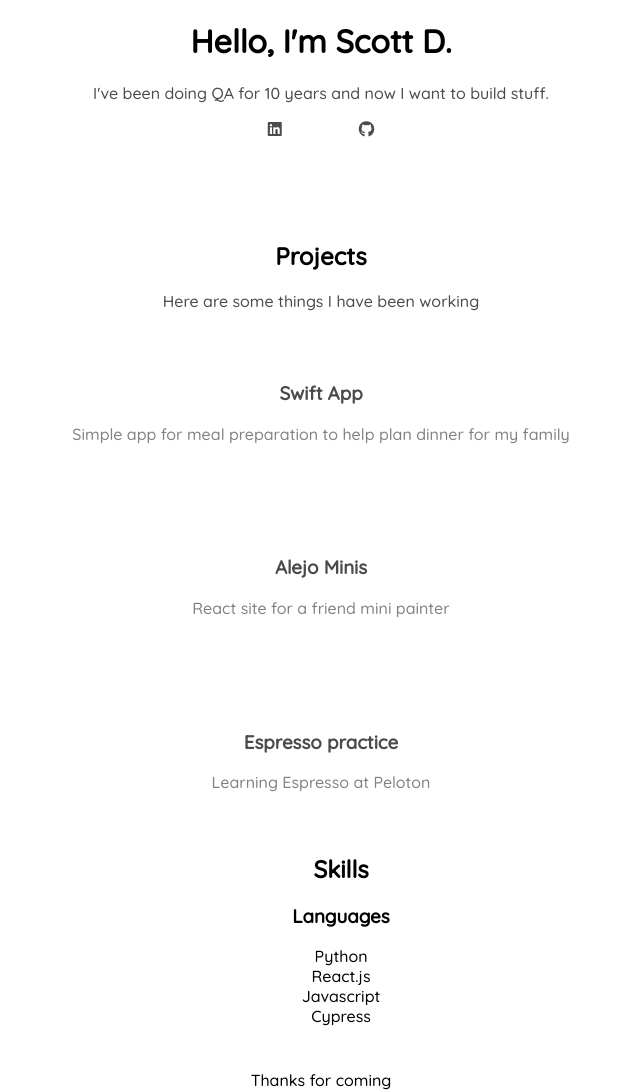
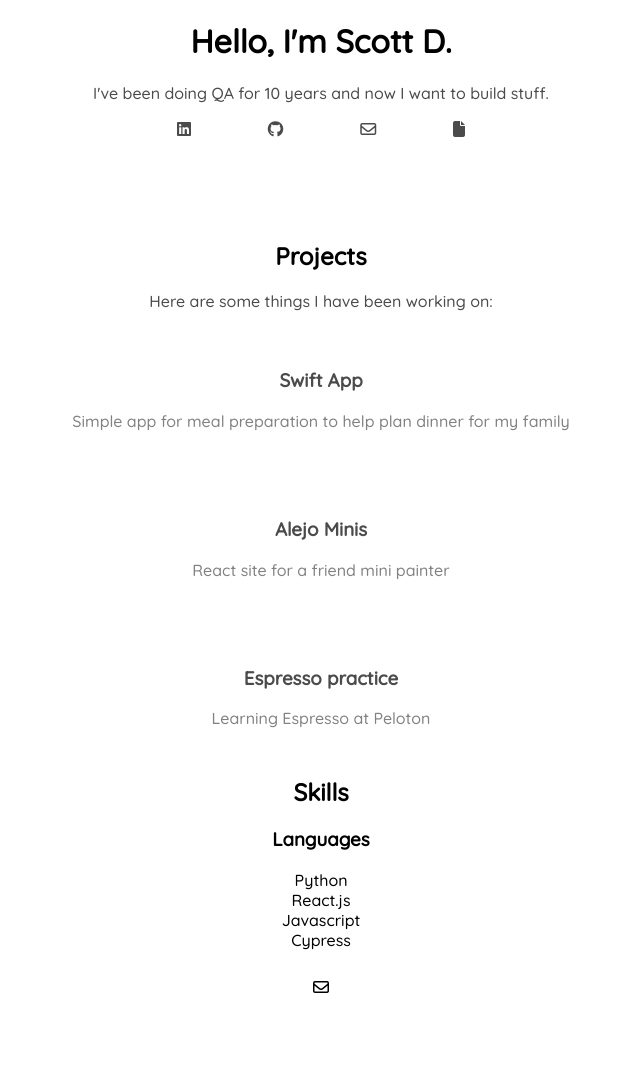
Before and after one commit to escosio/scottdantuono, a React (Create React App) app: page / in a window 1280 px wide. Shown: the whole page, without its empty margins (319-959 px from the left). After the commit the page ends 997 px from the top, so only its background shows below. Built offline with nearby package versions, Linux system fonts and the light colour scheme.

Commit message:
email icon and resume, some projects

```diff
--- a/src/App.js
+++ b/src/App.js
@@ -11,7 +11,9 @@ function App() {
       <Projects />
       <Skills />
       {/* About me */}
-      <footer>Thanks for coming</footer>
+      <footer>
+        <a href="mailto: scottd26@gmail.com" target="_blank"><i class="fa-regular fa-envelope"></i></a>
+      </footer>
     </div>
   );
 }
--- a/src/components/Header.js
+++ b/src/components/Header.js
@@ -1,5 +1,6 @@
 import React, { useState } from "react";
 import { Navbar } from "./Navbar";
+import resume from "../assets/scott_dantuono_resume.pdf"
 
 export const Header = () => {
   return (
@@ -19,6 +20,14 @@ export const Header = () => {
             <i class="fa-brands fa-github" style={{color: "#000000",}}></i>
           </a>
         </li>
+        <li>
+        <a href="mailto: scottd26@gmail.com" target="_blank"><i class="fa-regular fa-envelope"></i></a>
+        </li>
+        <li>
+          <a href={resume} download="scottdantuono.pdf">
+          <i class="fa-solid fa-file"></i>
+          </a>
+        </li>
       </div>
       {/* <p>I've worked at Peloton, SeatGeek and Meetup.</p> */}
     </div>
--- a/src/components/ProjectCard.js
+++ b/src/components/ProjectCard.js
@@ -4,11 +4,13 @@ import "../css/Projects.css"
 export const ProjectCard = ({project}) => {
 
     return(
-        <div className="project-card flex">
-            <h3>{project.title}</h3>
+        <div className="project-card">
+            <>
+            <h4>{project.title}</h4>
             <p>{project.desc}</p>
             <li>React.js</li>
             <button>Visit site</button>
+            </>
         </div>
     )
 }
--- a/src/components/Projects.js
+++ b/src/components/Projects.js
@@ -24,7 +24,7 @@ export const Projects = () => {
   return (
     <div id="projects" className="section">
       <h2>Projects</h2>
-      <p>Here are some things I have been working</p>
+      <p>Here are some things I have been working on:</p>
       {projects.map((project, i) => (
         <div className="project-card">
           <a href={project.link}>
--- a/src/components/Skills.js
+++ b/src/components/Skills.js
@@ -3,11 +3,13 @@ import React from "react";
 export const Skills = () => {
     const skills = ["Python", "React.js", "Javascript", "Cypress"]
     return(
-        <ul id="skills" className="skills section">
+        <div id="skills" className="skills section">
             <h2>Skills</h2>
             {/* <li>QA Automation</li> */}
             <h3>Languages</h3>
-            {skills.map((skill, i) => <li>{skill}</li>)}
-        </ul>
+            {/* <ul> */}
+            {skills.map((skill, i) => <li className="skill-item">{skill}</li>)}
+            {/* </ul> */}
+        </div>
     )
 }
--- a/src/css/Projects.css
+++ b/src/css/Projects.css
@@ -1,13 +1,15 @@
 #projects div {
-    display: float;
+    display: flexbox;
     text-wrap: wrap;
+    padding: auto;
+    /* text-align: center; */
 }
 
 .project-card {
     /* background-color: grey; */
     background-image: url("");
-    /* max-width: 20%; */
-    padding: 2%;
+    /* max-width: 50%; */
+    padding: 1%;
     margin: 2% 2% auto;
     border-radius: 25px;
     opacity: 70%;
```
Also changed, not shown: 1 other file (tests, documents, lock files or other folders).
